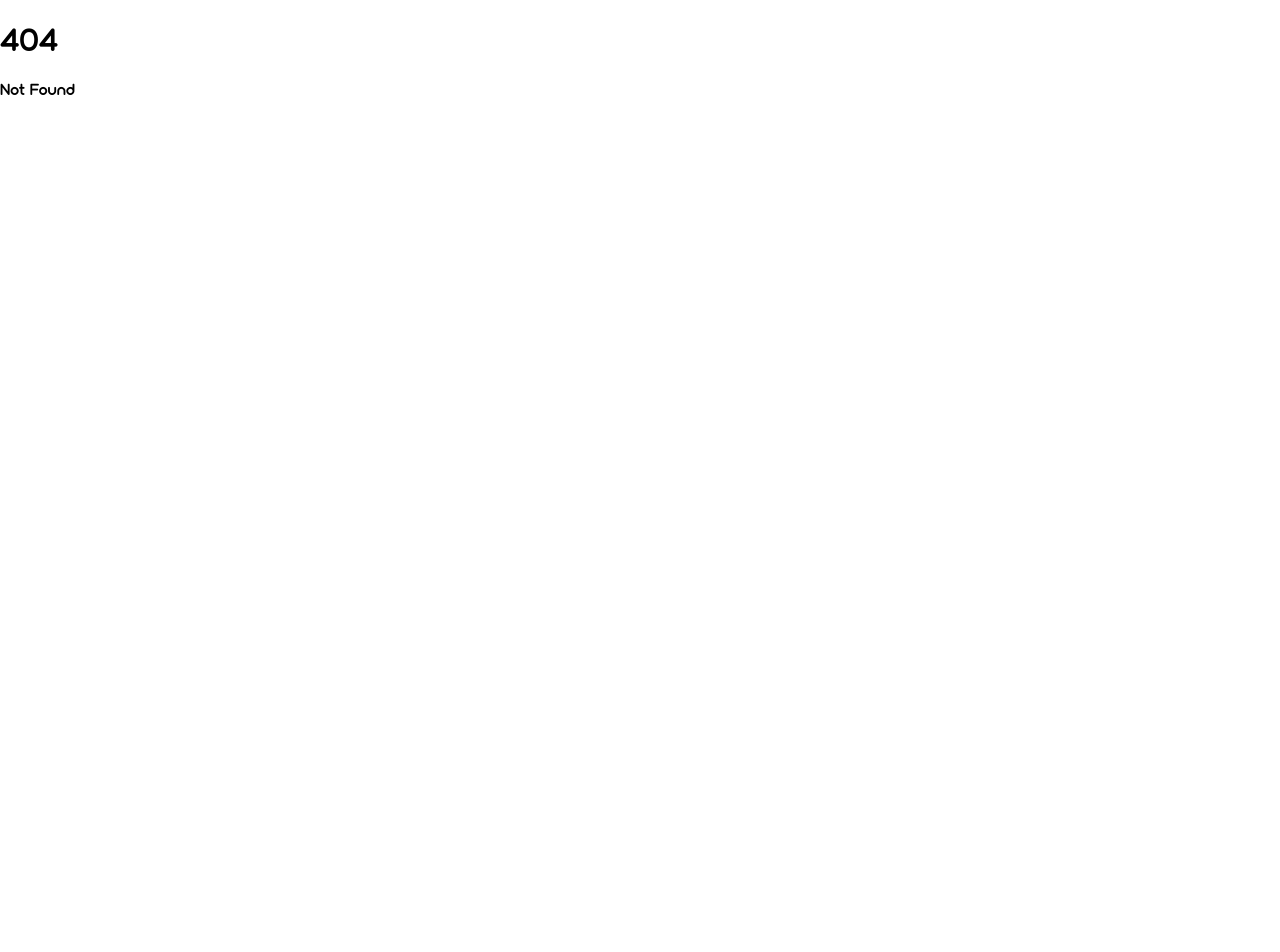
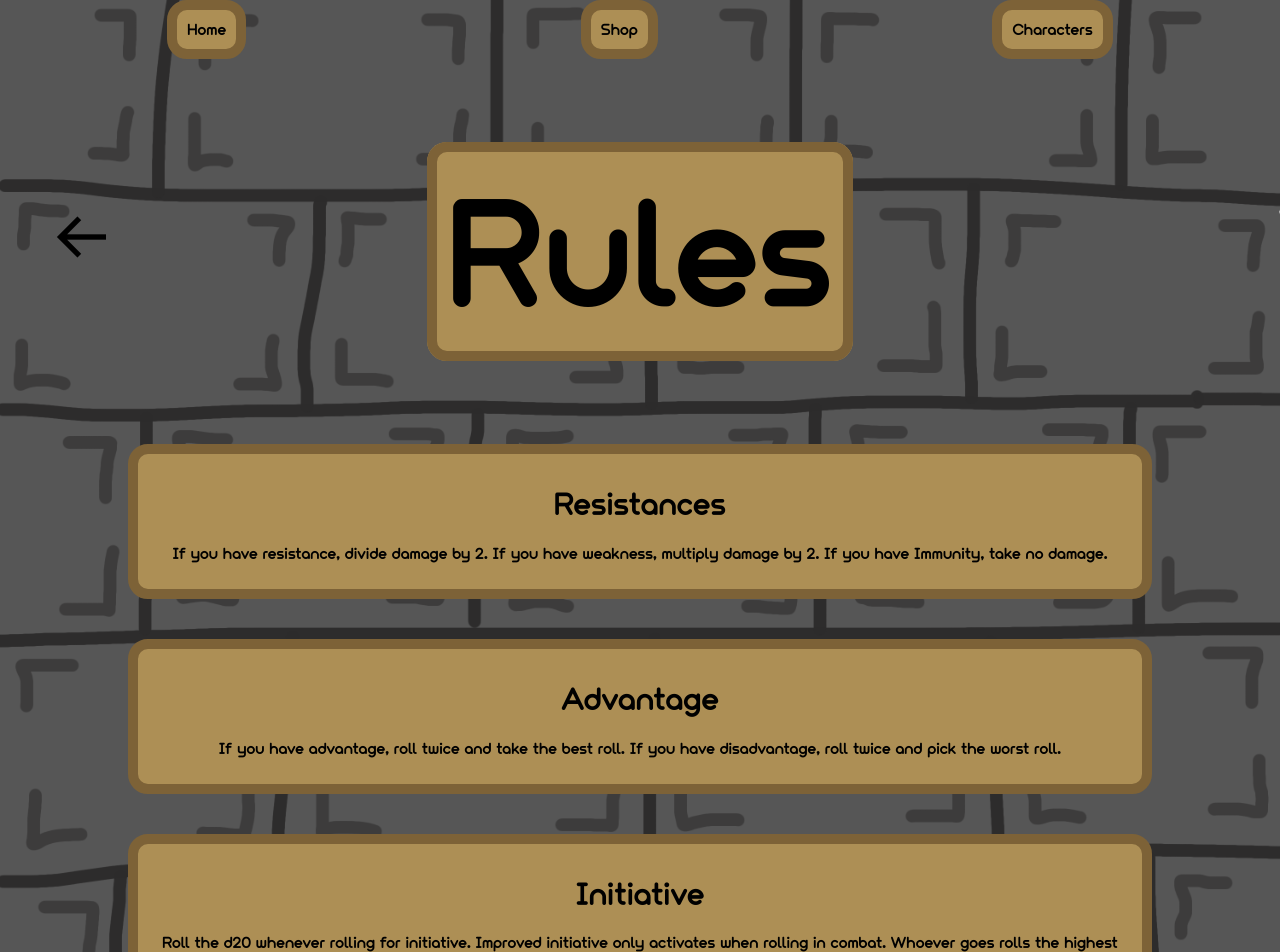
Before and after one commit to IsaacLagoy/IsaacWebsite, a SvelteKit app: page /dndDatabase/dndRules in a window 1280 px wide. Before the commit this address had no page. Shown: the top 952 px of the page. Before the commit the page ends 800 px from the top, so only its background shows below. Built offline with nearby package versions, Linux system fonts and the light colour scheme.

Commit message:
Add files via upload

```diff
--- a/src/routes/dndDatabase/+page.svelte
+++ b/src/routes/dndDatabase/+page.svelte
@@ -12,7 +12,8 @@
     location={'left'}
     destinations={{
         'Shop' : '/dndDatabase/dndShop',
-        'Characters' : '/dndDatabase/dndCharacters'
+        'Characters' : '/dndDatabase/dndCharacters',
+        'Rules' : '/dndDatabase/dndRules'
     }}
     title={'Where to?'}
 />
--- a/src/routes/dndDatabase/dndCharacters/+page.svelte
+++ b/src/routes/dndDatabase/dndCharacters/+page.svelte
@@ -14,5 +14,6 @@
 <div class='spacer-five'></div>
 <div class='wooden-sign text-center margin-ten'>
     <h1>Editing</h1>
+    <p>Isaac Only</p>
     <a href='/dndDatabase/dndCharacters/dndSkillSheets' class='black'>Skill Sheets</a>
 </div>
--- /dev/null
+++ b/src/routes/dndDatabase/dndRules/+page.svelte
@@ -0,0 +1,43 @@
+<script>
+    import RuleBlock from "./RuleBlock.svelte";
+    import BackArrow from "$lib/BackArrow.svelte";
+</script>
+
+<BackArrow
+    destination='/dndDatabase'
+/>
+
+<h1 class='page-title'><span class='wooden-sign'>Rules</span></h1>
+
+<RuleBlock
+    title='Resistances'
+    words='If you have resistance, divide damage by 2. If you have weakness, multiply damage by 2. If you have Immunity, take no damage.'
+/>
+<RuleBlock
+    title='Advantage'
+    words='If you have advantage, roll twice and take the best roll. If you have disadvantage, roll twice and pick the worst roll.'
+/>
+<RuleBlock
+    title='Initiative'
+    words='Roll the d20 whenever rolling for initiative. Improved initiative only activates when rolling in combat. Whoever goes rolls the highest goes first.'
+/>
+<RuleBlock
+    title='Attack Rolls'
+    words='You need to roll these stats to make the associated attack: melee - thac0, ranged - thac0 and dex, magic - wis. To hit a melee attack you need to roll your thac0 minus your targets ac.'
+/>
+<RuleBlock
+    title='Stat Rolls'
+    words='When rolling either strength, dexterity, constitution, intelligence, wisdom, or charisma, you need to role on or under your ability in that stat.'
+/>
+<RuleBlock
+    title='Melee Combat'
+    words='Roll the following dice when doing a melee attack for damage: 1-4 d4, 5-6 d6, 7-8 d8, 9-10 d10, 11-15 d12, 16-20 d20. If you are unarmed, divide your strength by 2 when determining your damage dice.'
+/>
+<RuleBlock
+    title='Rogue Skills'
+    words='Rogue Skills start at a 3% chance and increase by 5% each level if used, 3% if not. All rogue skills cap out at 100% by default.'
+/>
+<RuleBlock
+    title='Mana Limits'
+    words='You may use 5 times your maximum mana capacity in one day. Exceeding this limit has a cumulative 25% chance for you to pass out for every maximum amount of mana used.'
+/>
--- /dev/null
+++ b/src/routes/dndDatabase/dndRules/RuleBlock.svelte
@@ -0,0 +1,10 @@
+<script>
+    export let title;
+    export let words;
+</script>
+
+<div class='wooden-sign text-center margin-ten'>
+    <h1>{title}</h1>
+    <p>{words}</p>
+</div>
+<div class='spacer-five'></div>
```
Also changed, not shown: src/routes/dndDatabase/dndCharacters/dndClasses/[class]/+page.svelte (+9 -0 lines), src/lib/app.css.
